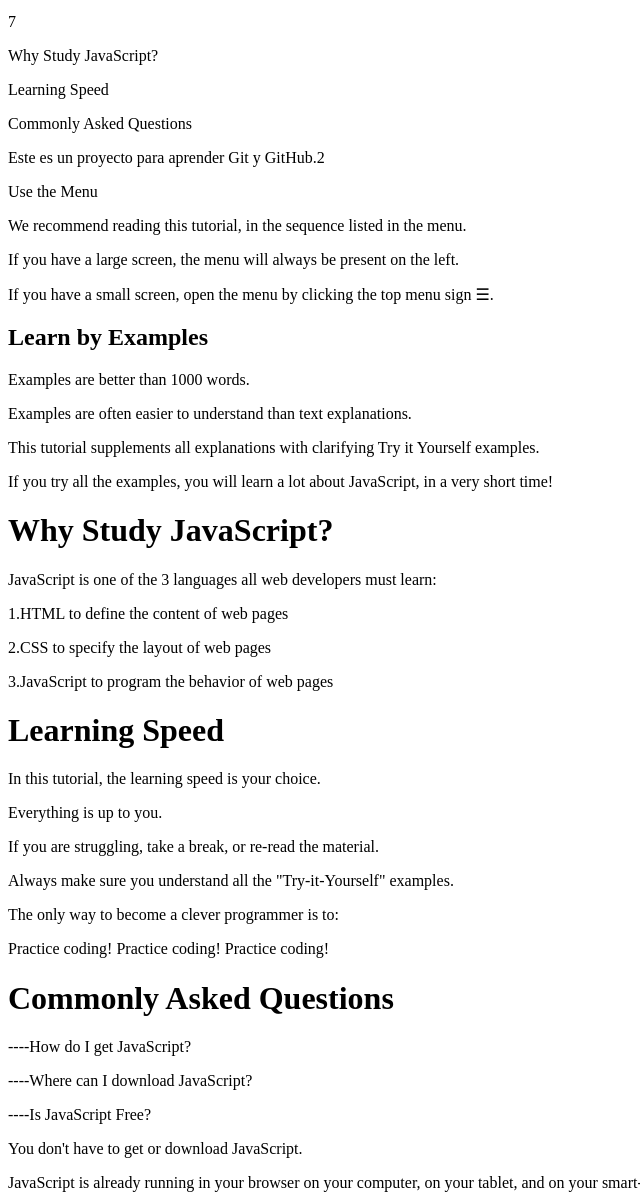
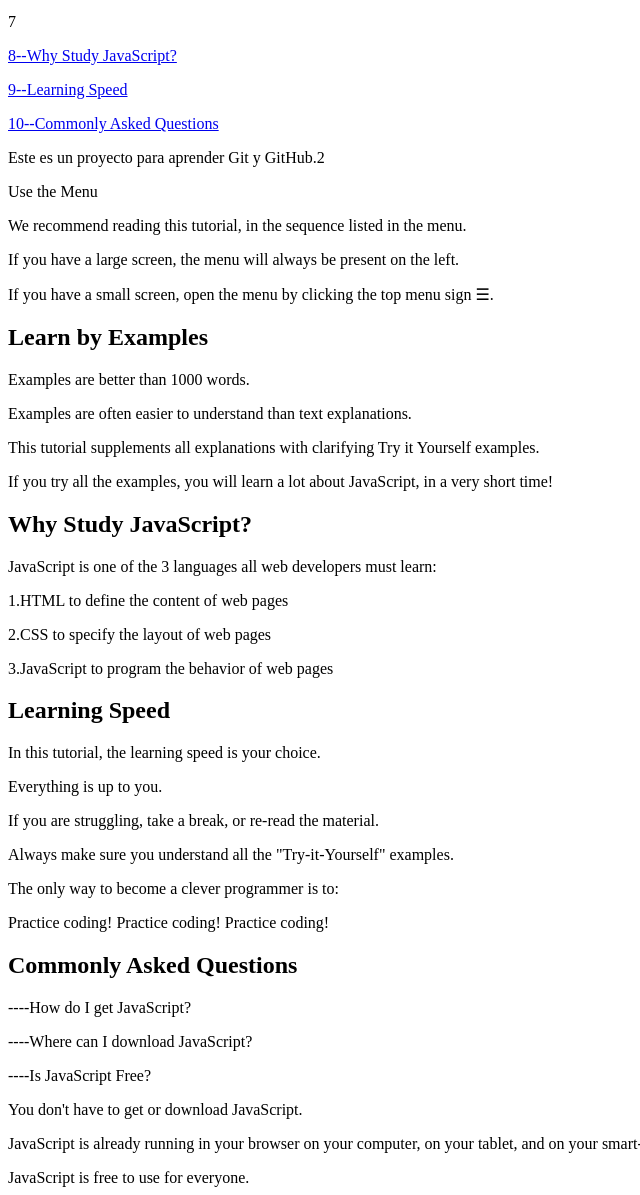
Before and after one commit to lastikun-nu/Practica_JavaScript, a plain HTML site: page index.html in a window 1280 px wide. Shown: the part 271-1466 px from the top of the page, without its empty margins (0-640 px from the left). Drawn offline with Linux system fonts and the light colour scheme.

Commit message:
Añdir Opción 1: Añadir un menú de navegación con enlaces internos

```diff
--- a/index.html
+++ b/index.html
@@ -15,9 +15,9 @@
     <p> 5</p>
     <p> 6</p>
     <p> 7</p>
-    <p>Why Study JavaScript?</p>
-    <p>Learning Speed</p>
-    <p>Commonly Asked Questions</p>
+    <p><a href="#why">8--Why Study JavaScript?</a></p>
+    <p><a href="#learn">9--Learning Speed</a></p>
+    <p><a href="#question">10--Commonly Asked Questions</a></p>
     <p>Este es un proyecto para aprender Git y GitHub.2</p>
     Use the Menu
 
@@ -37,7 +37,7 @@
 
 <p>If you try all the examples, you will learn a lot about JavaScript, in a very short time!</p>
 
-
+<section id="why">
 <h1>Why Study JavaScript?</h1>
 <p>JavaScript is one of the 3 languages all web developers must learn:</p>
 
@@ -46,7 +46,9 @@
 <p>2.CSS to specify the layout of web pages</p>
 
 <p>3.JavaScript to program the behavior of web pages</p>
+</section>
 
+<section id="learn">
 <h1>Learning Speed</h1>
 
 <p>In this tutorial, the learning speed is your choice.</p>
@@ -60,7 +62,9 @@
 <p>The only way to become a clever programmer is to:</p>
 
 <p>Practice coding! Practice coding! Practice coding!</p>
+</section>
 
+<section id="question">
 <h1>Commonly Asked Questions</h1>
 <p>----How do I get JavaScript?</p>
 <p>----Where can I download JavaScript?</p>
@@ -70,5 +74,6 @@
 <p>JavaScript is already running in your browser on your computer, on your tablet, and on your smart-phone.</p>
 
 <p>JavaScript is free to use for everyone.</p>
+</section>
 </body>
 </html>
```
